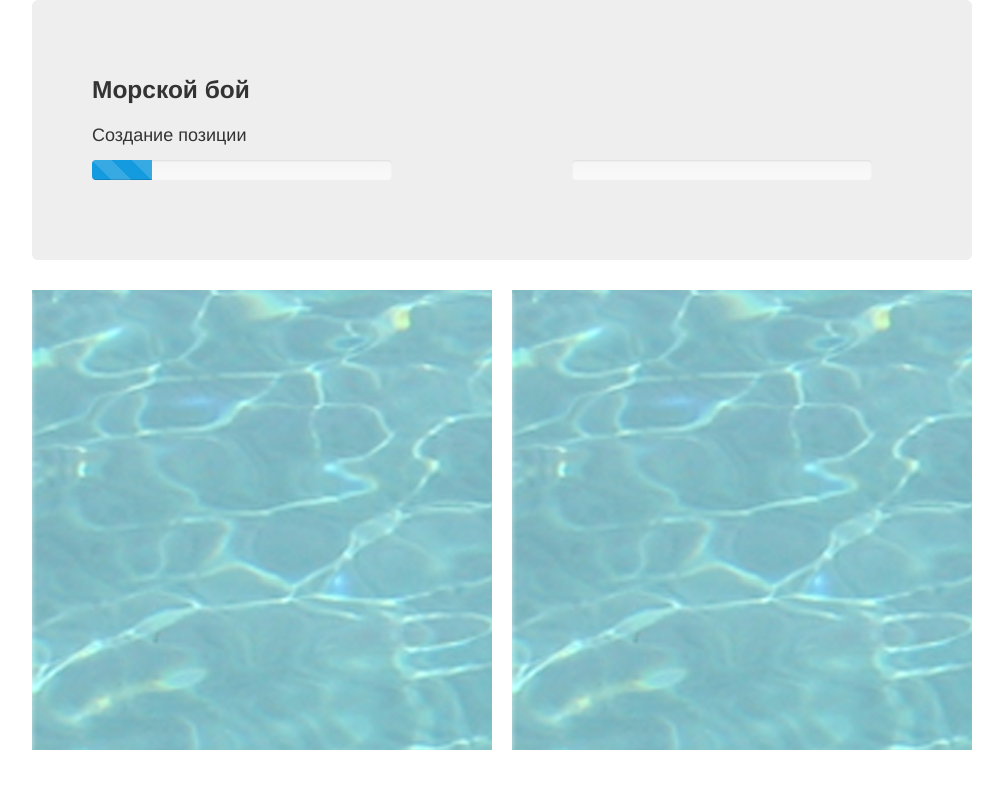
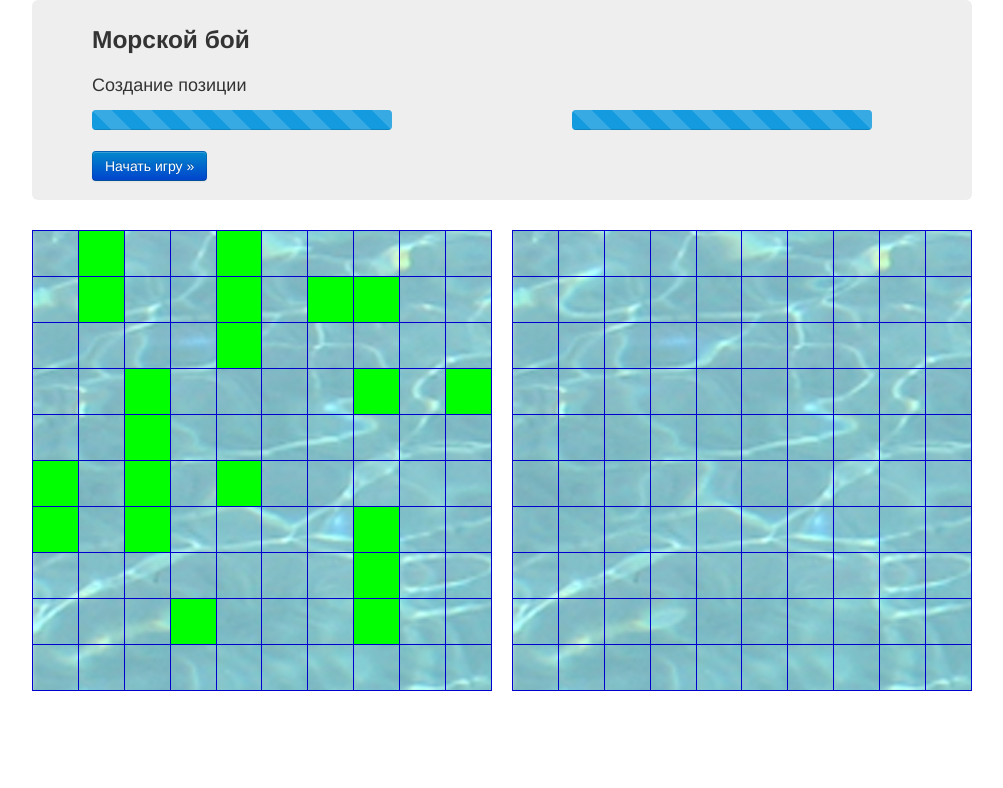
Before and after one commit to alexsoff/sea-fight, a plain HTML site: page index.html in a window 1280 px wide. Both pictures are taken after a click on the button "Создать позицию »". Shown: the whole page, without its empty margins (138-1141 px from the left). Drawn offline with Linux system fonts and the light colour scheme.

Commit message:
generate position

```diff
--- a/app/models/game_cel.js
+++ b/app/models/game_cel.js
@@ -24,12 +24,45 @@ var GameCel = Backbone.Model.extend({
 // Сетка игрового поля 100 элементов.
 var GameCelCollection = Backbone.Collection.extend({
   model: GameCel,
+
   initialize: function() {
     var self = this;
-    _.each([0, 1, 2, 3, 4, 5, 6, 7, 8, 9], function(y) {
-      _.each([0, 1, 2, 3, 4, 5, 6, 7, 8, 9], function(x) {
+    for(var y=0; y<10; y++) {
+      for(var x=0; x<10; x++) {
         self.add({id: (x+"x"+y)}, {silent: true});
+      }
+    }
+  },
+
+  validation: function(newShip) {
+    var cels = newShip.get("celArray");
+    var tmpCel;
+    for(var i=0; i<cels.length; i++) {
+      tmpCel = this.get(cels[i]);
+      if(_.isEmpty(tmpCel)) return false;
+      if(tmpCel.get("useStatus")!=="free") return false;
+    }
+    return true;
+  },
+
+  placing: function(newShip) {
+    var cels = newShip.get("celArray");
+    var tmpCel, x, y, tmp1Cel, lst, ids;
+    var self = this;
+    for(var i=0; i<cels.length; i++) {
+      tmpCel = this.get(cels[i]);
+      tmpCel.set({useStatus: "use"});
+      lst = cels[i].split("x");
+      x = lst[0]*1;
+      y = lst[1]*1;
+      ids = _.map([[0,-1], [1,-1], [1,0], [1,1], [0,1], [-1,-1], [-1,0], [-1,1]], function(delta) {return ((x+delta[0])+"x"+(y+delta[1]));})
+      _.each(ids, function(id) {
+        tmp1Cel = self.get(id);
+        if( !_.isEmpty(tmp1Cel) && tmp1Cel.get("useStatus")==="free" ) {
+          tmp1Cel.set({useStatus: "locked"});
+        }
       });
-    });
+    }
+    return true;
   }
 });
--- /dev/null
+++ b/app/models/game_place.js
@@ -0,0 +1,37 @@
+// Игровое поле
+
+var GamePlace = Backbone.Model.extend({
+  defaults: {
+      isSelf: true,
+      isVictory: false
+  },
+
+  initialize: function() {
+    this.cels = new GameCelCollection();
+    this.ships = new ShipCollection();
+  },
+
+  empty: function() {
+    this.set({cels: new GameCelCollection(), ships: new ShipCollection()});
+  },
+
+  generate: function(countAttemps) {
+    var newShip;
+    this.empty();
+    shipArray = [4, 3, 3, 2, 2, 2, 1, 1, 1, 1];
+    for(var i=0; i<shipArray.length; i++) {
+      for(var j=1; j<=countAttemps; j++) {
+        newShip = new Ship();
+        newShip.generate(i, shipArray[i]);
+        if(this.cels.validation(newShip)) {
+          this.cels.placing(newShip);
+          this.ships.add(newShip);
+          break;
+        } else {
+          if(j==countAttemps) return false;
+        }
+      }
+    }
+    return true;
+  }
+});
--- /dev/null
+++ b/app/models/position.js
@@ -0,0 +1,32 @@
+// Игровая позиция и алгоритмы генерации ее
+
+var Position = Backbone.Model.extend({
+  initialize: function() {
+    var self = this;
+    this.placeSelf  = new GamePlace({isSelf: true});
+    this.placeEnemy = new GamePlace({isSelf: false});
+  },
+
+  generate: function(countAttemps) {
+    var isGenSelf = false, isGenEnemy = false;
+    for(var i=0; i<countAttemps; i++) {
+      if(this.placeSelf.generate(countAttemps*10)) {
+        isGenSelf = true;
+        break;
+      }
+    }
+    for(var i=0; i<countAttemps; i++) {
+      if(this.placeEnemy.generate(countAttemps*5)) {
+        isGenEnemy = true;
+        break;
+      }
+    }
+    if(isGenSelf && isGenEnemy) {
+      this.trigger("generate:true");
+      return true;
+    } else {
+      this.trigger("generate:false");
+      return false;
+    }
+  }
+});
--- a/app/models/ship.js
+++ b/app/models/ship.js
@@ -1,15 +1,27 @@
 // Корабли на игровой позиции
 //
-// id имеет вид "РазмерxНомер" то есть напрмер "3x2" - второй корабль из 3 ячеек
+// id имеет вид "РазмерxНомер" то есть напрмер "4x3" - четверый корабль в списке, состоящий из 3 ячеек
 // findStatus принимает значения: "not-found ", "found", "killed"
 // rotation принимает значения: 0 (горизонтально), 1 (вертикально)
 // celArray - массв id ячеек, занятых кораблем
 var Ship = Backbone.Model.extend({
-   defaults: {
+    defaults: {
       id: null,
       rotation: 0,
       celArray: []
-   }
+    },
+    generate: function(num, length) {
+      var startX = _.random(0,9);
+      var startY = _.random(0,9);
+      var rot = _.random(0,1);
+      var celId = startX+"x"+startY;
+      var cels = [celId];
+      for(var i=1; i<length; i++) {
+        celId = rot==0 ? (startX+i)+"x"+startY : startX+"x"+(startY+i);
+        cels.push(celId);
+      }
+      this.set({id: (num+"x"+length), rotation: rot, celArray: cels});
+    }
 });
 
 var ShipCollection = Backbone.Collection.extend({
--- a/app/router.js
+++ b/app/router.js
@@ -2,12 +2,12 @@ var AppRouter = Backbone.Router.extend({
   routes: {
     "":           "initApp",
     "generate":   "generatePosition",
+    "start":      "startGame",
   },
 
   initApp: function() {
     window.appData = {};
     window.appData.currentView = new InitPage();
-    window.appData.currentView.render();
   },
 
   generatePosition: function() {
@@ -15,8 +15,18 @@ var AppRouter = Backbone.Router.extend({
       window.appRouter.navigate("", {trigger: true});
       return;
     }
-    window.appData.currentView = new GenaratePage();
-    window.appData.currentView.render();
+    window.appData.position = new Position();
+    window.appData.currentView = new GenaratePage({model: window.appData.position});
+  },
+
+  startGame: function() {
+    if(_.isEmpty(window.appData)) {
+      window.appRouter.navigate("", {trigger: true});
+      return;
+    }
+
+    // заглушка
+    window.appRouter.navigate("", {trigger: true});
   }
 
 });
--- a/app/stylesheets/app.css
+++ b/app/stylesheets/app.css
@@ -1,4 +1,24 @@
+.hero-unit {
+  height: 160px;
+  padding:  10px 60px 30px 60px;
+}
+
 .game-place {
   height: 460px;
   background-image: url(../images/water.jpg);
 }
+
+.game-grid td {
+  width: 45px;
+  height: 45px;
+  padding: 0;
+  border: 1px solid #0000CF;
+}
+
+.game-grid td.ship-normal {
+  background-color: #00FF00;
+}
+
+.clicable {
+  cursor: pointer;
+}
--- /dev/null
+++ b/app/views/game_place_witget.js
@@ -0,0 +1,23 @@
+var GamePlaceWitget = Backbone.View.extend({
+  template: "game-place-jst",
+
+  render: function() {
+    var tpl = JST(this.template);
+    var idPrefix = this.model.get("isSelf") ? "self-" : "enemy-"
+    var celId, node;
+    this.$el.html(tpl({pref: idPrefix}));
+    if(!this.model.get("isSelf")) {
+       node = $("#place-enemy");
+       node.addClass("clicable");
+    } else {
+      this.model.cels.each(function(cel) {
+        if(cel.get("useStatus")==="use") {
+          celId = cel.get("id");
+          node = $("#"+idPrefix+celId);
+          node.addClass("ship-normal");
+        }
+      });
+    }
+  }
+
+});
--- a/app/views/generate_page.js
+++ b/app/views/generate_page.js
@@ -1,12 +1,30 @@
 var GenaratePage = Backbone.View.extend({
   el: "#header-container",
   template: "generate-page-jst",
+  events: {
+    "click #btn-start":          "start"
+  },
+
+  initialize: function() {
+    this.viewSelf  = new GamePlaceWitget({el: "#place-self",  model: this.model.placeSelf});
+    this.viewEnemy = new GamePlaceWitget({el: "#place-enemy", model: this.model.placeEnemy});
+    this.model.placeSelf.ships.on("add", this.render, this);
+    this.model.placeEnemy.ships.on("add", this.render, this);
+    this.model.on("generate:false", function() {window.appRouter.navigate("", {trigger: true});});
+    this.model.on("generate:true", function() {$("#btn-start").show();});
+    this.render();
+    this.model.generate(10);
+  },
 
   render: function() {
     var tpl = JST(this.template);
-    this.$el.html(tpl({percentSelf: 20, percentEnemy: 0}));
-    $(".game-place").html();
+    this.$el.html(tpl({percentSelf: this.model.placeSelf.ships.length*10, percentEnemy: this.model.placeEnemy.ships.length*10}));
+    this.viewSelf.render();
+    this.viewEnemy.render();
+  },
+
+  start: function() {
+    window.appRouter.navigate("start", {trigger: true});
   }
 
-
 });
--- a/app/views/init_page.js
+++ b/app/views/init_page.js
@@ -5,10 +5,14 @@ var InitPage = Backbone.View.extend({
     "click #btn-generate":          "generate"
   },
 
+  initialize: function() {
+    this.render();
+  },
+
   render: function() {
     var tpl = JST(this.template);
     this.$el.html(tpl({}));
-    $(".game-place").html();
+    $(".game-place").html("");
   },
 
   generate: function() {
--- a/index.html
+++ b/index.html
@@ -14,8 +14,11 @@
 
     <script src="app/models/game_cel.js" type="text/javascript"></script>
     <script src="app/models/ship.js" type="text/javascript"></script>
+    <script src="app/models/game_place.js" type="text/javascript"></script>
+    <script src="app/models/position.js" type="text/javascript"></script>
 
     <script src="app/templates.js" type="text/javascript"></script>
+    <script src="app/views/game_place_witget.js" type="text/javascript"></script>
     <script src="app/views/init_page.js" type="text/javascript"></script>
     <script src="app/views/generate_page.js" type="text/javascript"></script>
 
@@ -59,6 +62,34 @@
         <div class="bar" style="width: {{percentEnemy}}%;"></div>
       </div>
     </div>
+    <button class="btn btn-primary" type="button" id="btn-start" style="display: none;">Начать игру »</button>
+  </script>
+
+  <script id="game-place-jst" type="text/x-handlebars-template">
+  <table class="game-grid">
+    <tbody>
+      <tr><td id="{{pref}}0x0" /><td id="{{pref}}1x0" /><td id="{{pref}}2x0" /><td id="{{pref}}3x0" /><td id="{{pref}}4x0" />
+        <td id="{{pref}}5x0" /><td id="{{pref}}6x0" /><td id="{{pref}}7x0" /><td id="{{pref}}8x0" /><td id="{{pref}}9x0" /></tr>
+      <tr><td id="{{pref}}0x1" /><td id="{{pref}}1x1" /><td id="{{pref}}2x1" /><td id="{{pref}}3x1" /><td id="{{pref}}4x1" />
+        <td id="{{pref}}5x1" /><td id="{{pref}}6x1" /><td id="{{pref}}7x1" /><td id="{{pref}}8x1" /><td id="{{pref}}9x1" /></tr>
+      <tr><td id="{{pref}}0x2" /><td id="{{pref}}1x2" /><td id="{{pref}}2x2" /><td id="{{pref}}3x2" /><td id="{{pref}}4x2" />
+        <td id="{{pref}}5x2" /><td id="{{pref}}6x2" /><td id="{{pref}}7x2" /><td id="{{pref}}8x2" /><td id="{{pref}}9x2" /></tr>
+      <tr><td id="{{pref}}0x3" /><td id="{{pref}}1x3" /><td id="{{pref}}2x3" /><td id="{{pref}}3x3" /><td id="{{pref}}4x3" />
+        <td id="{{pref}}5x3" /><td id="{{pref}}6x3" /><td id="{{pref}}7x3" /><td id="{{pref}}8x3" /><td id="{{pref}}9x3" /></tr>
+      <tr><td id="{{pref}}0x4" /><td id="{{pref}}1x4" /><td id="{{pref}}2x4" /><td id="{{pref}}3x4" /><td id="{{pref}}4x4" />
+        <td id="{{pref}}5x4" /><td id="{{pref}}6x4" /><td id="{{pref}}7x4" /><td id="{{pref}}8x4" /><td id="{{pref}}9x4" /></tr>
+      <tr><td id="{{pref}}0x5" /><td id="{{pref}}1x5" /><td id="{{pref}}2x5" /><td id="{{pref}}3x5" /><td id="{{pref}}4x5" />
+        <td id="{{pref}}5x5" /><td id="{{pref}}6x5" /><td id="{{pref}}7x5" /><td id="{{pref}}8x5" /><td id="{{pref}}9x5" /></tr>
+      <tr><td id="{{pref}}0x6" /><td id="{{pref}}1x6" /><td id="{{pref}}2x6" /><td id="{{pref}}3x6" /><td id="{{pref}}4x6" />
+        <td id="{{pref}}5x6" /><td id="{{pref}}6x6" /><td id="{{pref}}7x6" /><td id="{{pref}}8x6" /><td id="{{pref}}9x6" /></tr>
+      <tr><td id="{{pref}}0x7" /><td id="{{pref}}1x7" /><td id="{{pref}}2x7" /><td id="{{pref}}3x7" /><td id="{{pref}}4x7" />
+        <td id="{{pref}}5x7" /><td id="{{pref}}6x7" /><td id="{{pref}}7x7" /><td id="{{pref}}8x7" /><td id="{{pref}}9x7" /></tr>
+      <tr><td id="{{pref}}0x8" /><td id="{{pref}}1x8" /><td id="{{pref}}2x8" /><td id="{{pref}}3x8" /><td id="{{pref}}4x8" />
+        <td id="{{pref}}5x8" /><td id="{{pref}}6x8" /><td id="{{pref}}7x8" /><td id="{{pref}}8x8" /><td id="{{pref}}9x8" /></tr>
+      <tr><td id="{{pref}}0x9" /><td id="{{pref}}1x9" /><td id="{{pref}}2x9" /><td id="{{pref}}3x9" /><td id="{{pref}}4x9" />
+        <td id="{{pref}}5x9" /><td id="{{pref}}6x9" /><td id="{{pref}}7x9" /><td id="{{pref}}8x9" /><td id="{{pref}}9x9" /></tr>
+    </tbody>
+  </table>
   </script>
 
 </html>
```
Also changed, not shown: 1 other file.
